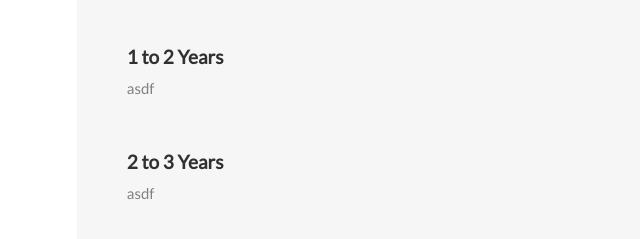
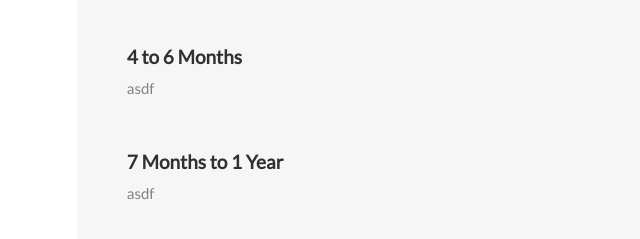
Before and after one commit to PatPatKittyKat/SLP-website, a plain HTML site: page development.html in a window 1280 px wide. Shown: the part 470-709 px from the top of the page, 0-640 px from the left. Drawn offline with nearby package versions, Linux system fonts and the light colour scheme.

Commit message:
added more sections

```diff
--- a/development.html
+++ b/development.html
@@ -105,6 +105,8 @@
         </table>
       </p><br>
 
+      <p><h4 class="noBreak"><strong>4 to 6 Months</strong></h4>asdf</p><br>
+      <p><h4 class="noBreak"><strong>7 Months to 1 Year</strong></h4>asdf</p><br>
       <p><h4 class="noBreak"><strong>1 to 2 Years</strong></h4>asdf</p><br>
       <p><h4 class="noBreak"><strong>2 to 3 Years</strong></h4>asdf</p><br>
       <p><h4 class="noBreak"><strong>3 to 4 Years</strong></h4>asdf</p><br>
```
